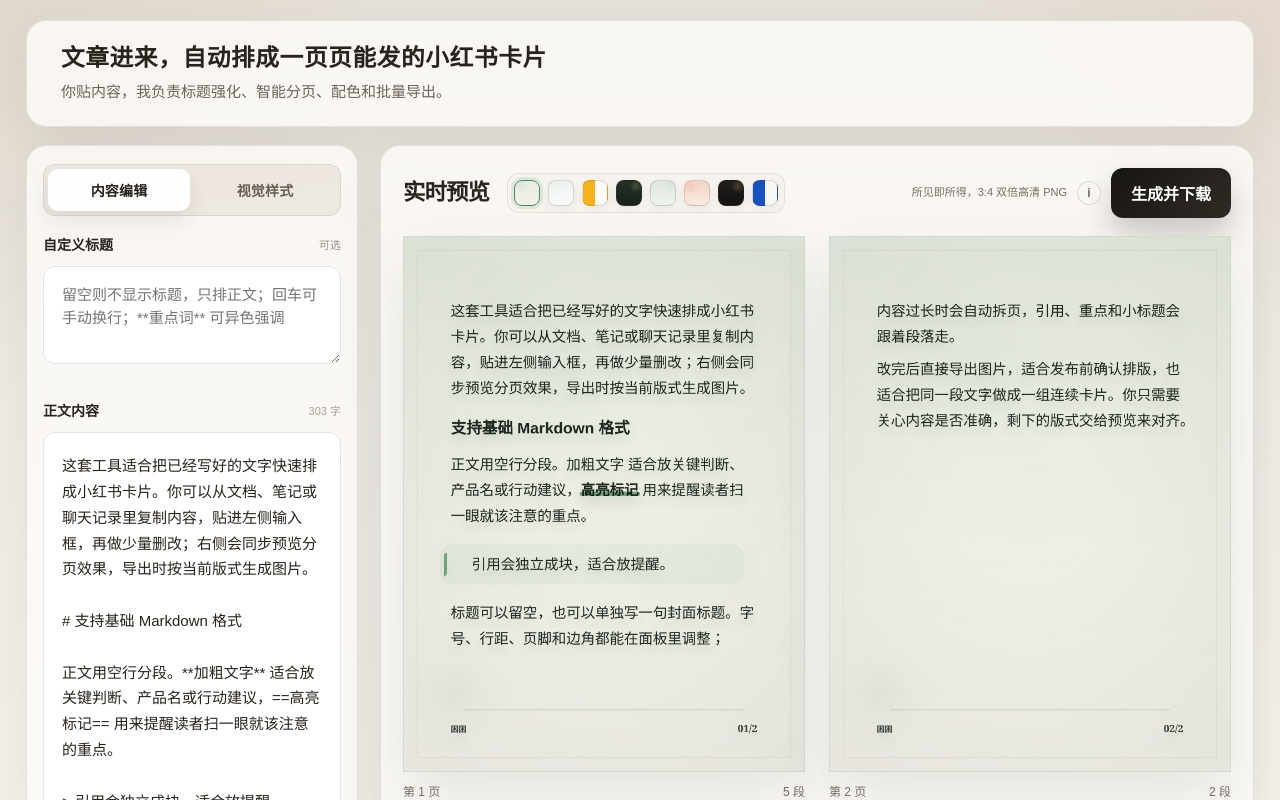
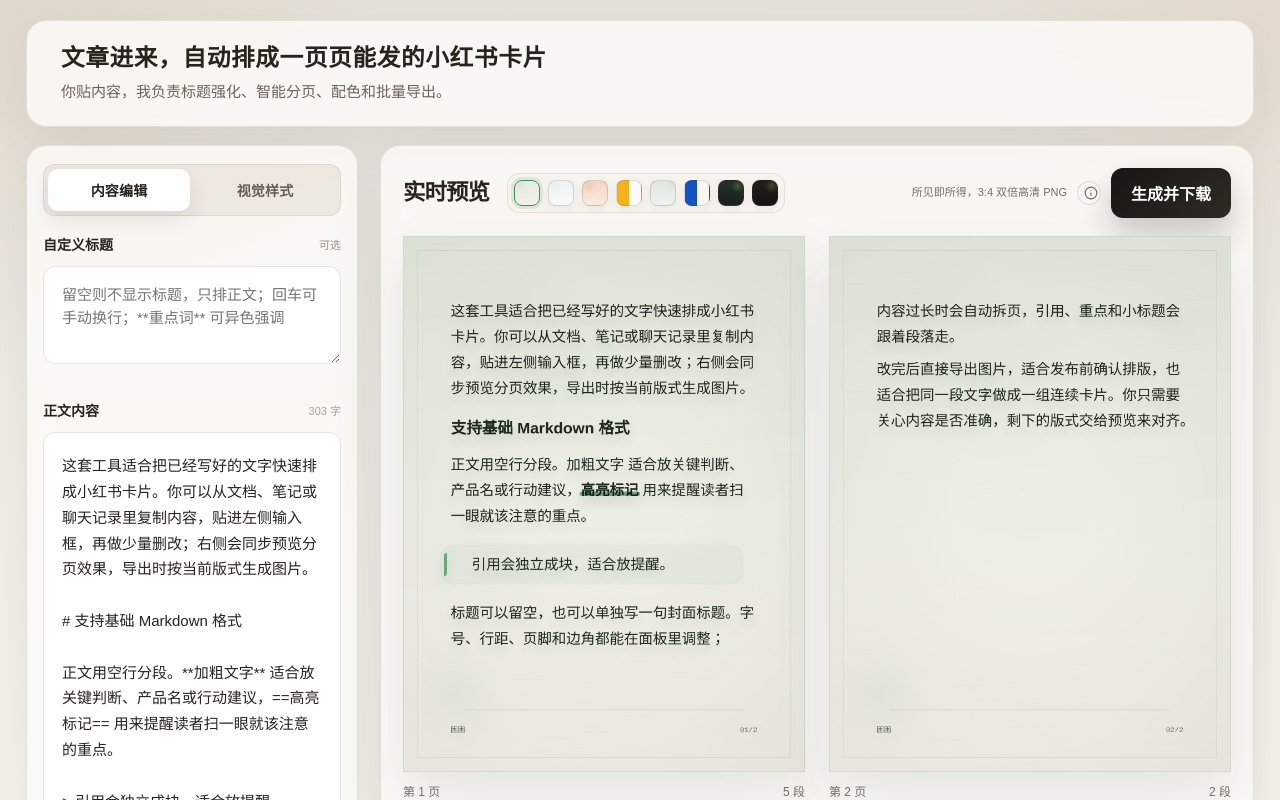
Before and after one commit to LuKK351/lukk-xhs-poster-studio, a Next.js app: page / in a window 1280 px wide. Shown: the top 800 px of the page. Built offline with nearby package versions, Linux system fonts and the light colour scheme.

Commit message:
Polish poster footer controls

```diff
--- a/app/globals.css
+++ b/app/globals.css
@@ -136,7 +136,7 @@ button:disabled {
   top: 14px;
   display: flex;
   flex-direction: column;
-  max-height: calc(100vh - 28px);
+  max-height: calc(100vh - 72px);
   padding: 18px 16px 16px;
   overflow: hidden;
 }
@@ -292,8 +292,21 @@ button:disabled {
   font-size: 15px;
 }
 
+.text-area::-webkit-scrollbar {
+  width: 5px;
+}
+
+.text-area::-webkit-scrollbar-thumb {
+  border-radius: 3px;
+  background: #e4e4e7;
+}
+
+.text-area::-webkit-scrollbar-thumb:hover {
+  background: #d4d4d8;
+}
+
 .text-area--content {
-  min-height: clamp(620px, 68vh, 820px);
+  min-height: clamp(520px, 58vh, 720px);
   flex: 1;
 }
 
@@ -637,6 +650,12 @@ button:disabled {
   line-height: 1;
 }
 
+.info-icon {
+  display: block;
+  width: 14px;
+  height: 14px;
+}
+
 .export-tooltip {
   position: absolute;
   right: 0;
--- a/app/page.tsx
+++ b/app/page.tsx
@@ -66,7 +66,7 @@ type TypographySettings = {
   titleFontMode: TitleFontMode;
 };
 
-type FooterRightMode = "auto" | "blank" | "page" | "date";
+type FooterRightMode = "blank" | "page" | "date";
 type CardCornerMode = "rounded" | "square";
 type SidebarTab = "content" | "style";
 type TitleFontMode = "serif" | "kai" | "sans" | "retroSerif";
@@ -551,6 +551,7 @@ const FOOTER_TEXT_Y = 890;
 const TITLE_FONT_FAMILY = "'Source Han Serif SC Heavy','Source Han Serif SC','Noto Serif CJK SC','Songti SC','STSong',serif";
 const RETRO_SERIF_FONT_FAMILY = "'FZYaSongS-B-GB','FZYaSong-M-GBK','HYDaSongJ','Source Han Serif SC Heavy','Source Han Serif SC','Songti SC','STSong',serif";
 const BODY_FONT_FAMILY = "'PingFang SC','Hiragino Sans GB','Noto Sans SC',sans-serif";
+const FOOTER_FONT_FAMILY = "'SF Mono','JetBrains Mono','Courier New','PingFang SC','Noto Sans SC',monospace";
 const LEADING_PUNCTUATION = new Set(Array.from("，。！？、；：）》」』】〕］〉〗’”%、,.!?;:)]}"));
 
 const TITLE_FONT_MODES: Record<
@@ -580,6 +581,19 @@ const TITLE_FONT_MODES: Record<
 };
 
 const INITIAL_THEME = THEMES[0];
+const THEME_PRESET_ORDER = [
+  "moss-paper",
+  "warm-editor",
+  "peach-cloud",
+  "lemon-note",
+  "sage-dawn",
+  "swiss-modern",
+  "forest-archive",
+  "deep-obsidian"
+];
+const THEME_PRESETS = THEME_PRESET_ORDER
+  .map((themeId) => THEMES.find((theme) => theme.id === themeId))
+  .filter((theme): theme is ThemeDefinition => Boolean(theme));
 
 function getTitleFontWeight(mode: TitleFontMode) {
   if (mode === "serif") return 500;
@@ -1777,6 +1791,46 @@ function drawCoverOrnament(
   context.restore();
 }
 
+function getFooterRightText(mode: FooterRightMode, index: number, totalPages: number) {
+  if (mode === "page") return `${String(index + 1).padStart(2, "0")}/${totalPages}`;
+  if (mode === "date") return getBeijingDateLabel();
+  return "";
+}
+
+function drawPosterFooter(
+  context: CanvasRenderingContext2D,
+  theme: ThemeDefinition,
+  index: number,
+  totalPages: number,
+  footerLeft: string,
+  footerRightMode: FooterRightMode
+) {
+  const leftText = footerLeft.trim();
+  const rightText = getFooterRightText(footerRightMode, index, totalPages);
+  const footerTextAlpha = Math.max(0.52, theme.surface.footerTextAlpha * 0.74);
+
+  context.strokeStyle = hexToRgba(theme.palette.text, theme.surface.footerLineAlpha * 0.72);
+  context.lineWidth = 1;
+  context.beginPath();
+  context.moveTo(FOOTER_LINE_LEFT, FOOTER_LINE_Y);
+  context.lineTo(FOOTER_LINE_RIGHT, FOOTER_LINE_Y);
+  context.stroke();
+
+  context.fillStyle = hexToRgba(theme.palette.text, footerTextAlpha);
+  context.font = `500 13px ${FOOTER_FONT_FAMILY}`;
+  context.textBaseline = "alphabetic";
+  if (leftText) context.fillText(leftText, CONTENT_LEFT, FOOTER_TEXT_Y);
+
+  if (rightText) {
+    context.save();
+    context.textAlign = "right";
+    context.font = `500 13px ${FOOTER_FONT_FAMILY}`;
+    context.fillStyle = hexToRgba(theme.palette.text, footerTextAlpha);
+    context.fillText(rightText, CONTENT_RIGHT, FOOTER_TEXT_Y);
+    context.restore();
+  }
+}
+
 async function renderPosterToDataUrl(
   page: PosterPage,
   theme: ThemeDefinition,
@@ -1786,6 +1840,7 @@ async function renderPosterToDataUrl(
   totalPages: number,
   footerLeft: string,
   footerRightMode: FooterRightMode,
+  footerEnabled: boolean,
   cardCornerMode: CardCornerMode
 ) {
   const canvas = document.createElement("canvas");
@@ -1896,31 +1951,7 @@ async function renderPosterToDataUrl(
     previousBlock = block;
   });
 
-  context.strokeStyle = hexToRgba(theme.palette.text, theme.surface.footerLineAlpha);
-  context.lineWidth = 1;
-  context.beginPath();
-  context.moveTo(FOOTER_LINE_LEFT, FOOTER_LINE_Y);
-  context.lineTo(FOOTER_LINE_RIGHT, FOOTER_LINE_Y);
-  context.stroke();
-
-  context.fillStyle = hexToRgba(theme.palette.text, theme.surface.footerTextAlpha);
-  context.font = `600 14px ${BODY_FONT_FAMILY}`;
-  context.fillText(footerLeft.trim() || "困困", CONTENT_LEFT, FOOTER_TEXT_Y);
-
-  let rightText = "";
-  if (footerRightMode === "page") rightText = `${String(index + 1).padStart(2, "0")}/${totalPages}`;
-  else if (footerRightMode === "date") rightText = getBeijingDateLabel();
-  else if (footerRightMode === "auto" && totalPages > 1) rightText = `${String(index + 1).padStart(2, "0")}/${totalPages}`;
-
-  if (rightText) {
-    context.save();
-    context.textAlign = "right";
-    context.font = theme.mode === "paper" || theme.mode === "archive"
-      ? `600 18px Georgia, 'Times New Roman', serif`
-      : `600 14px ${BODY_FONT_FAMILY}`;
-    context.fillText(rightText, CONTENT_RIGHT, FOOTER_TEXT_Y);
-    context.restore();
-  }
+  if (footerEnabled) drawPosterFooter(context, theme, index, totalPages, footerLeft, footerRightMode);
 
   return canvas.toDataURL("image/png");
 }
@@ -1944,8 +1975,9 @@ export default function HomePage() {
   const [lineHeight, setLineHeight] = useState(INITIAL_THEME.editor.lineHeight);
   const [titleFontMode, setTitleFontMode] = useState<TitleFontMode>(INITIAL_THEME.editor.titleFontMode);
   const [highlightStyle, setHighlightStyle] = useState<HighlightStyle>(INITIAL_THEME.editor.highlightStyle);
+  const [footerEnabled, setFooterEnabled] = useState(true);
   const [footerLeft, setFooterLeft] = useState("困困");
-  const [footerRightMode, setFooterRightMode] = useState<FooterRightMode>("auto");
+  const [footerRightMode, setFooterRightMode] = useState<FooterRightMode>("page");
   const [cardCornerMode, setCardCornerMode] = useState<CardCornerMode>("square");
   const [pages, setPages] = useState<PosterPage[]>([]);
   const [previewUrls, setPreviewUrls] = useState<string[]>([]);
@@ -2003,6 +2035,7 @@ export default function HomePage() {
           pages.length,
           footerLeft,
           footerRightMode,
+          footerEnabled,
           cardCornerMode
         );
         urls.push(dataUrl);
@@ -2013,7 +2046,7 @@ export default function HomePage() {
     return () => {
       cancelled = true;
     };
-  }, [pages, theme, typographySettings, highlightStyle, footerLeft, footerRightMode, cardCornerMode]);
+  }, [pages, theme, typographySettings, highlightStyle, footerLeft, footerRightMode, footerEnabled, cardCornerMode]);
 
   async function handleExportAll() {
     startExportTransition(async () => {
@@ -2027,6 +2060,7 @@ export default function HomePage() {
           pages.length,
           footerLeft,
           footerRightMode,
+          footerEnabled,
           cardCornerMode
         );
         downloadDataUrl(dataUrl, `xhs-poster-${index + 1}.png`);
@@ -2102,7 +2136,7 @@ export default function HomePage() {
                     <span className="section-meta">{theme.preset}</span>
                   </div>
                   <div className="theme-list">
-                    {THEMES.map((item) => {
+                    {THEME_PRESETS.map((item) => {
                       const isActive = item.id === themeId;
                       return (
                         <button
@@ -2214,20 +2248,29 @@ export default function HomePage() {
                   <div className="control-stack">
                     <div className="control-item">
                       <div className="section-head section-head--compact">
+                        <label htmlFor="footer-enabled-mode">页脚显示</label>
+                        <span className="section-meta">含横线与角标</span>
+                      </div>
+                      <select id="footer-enabled-mode" className="select-input" value={footerEnabled ? "on" : "off"} onChange={(event) => setFooterEnabled(event.target.value === "on")}>
+                        <option value="on">显示页脚</option>
+                        <option value="off">关闭页脚</option>
+                      </select>
+                    </div>
+                    <div className="control-item">
+                      <div className="section-head section-head--compact">
                         <label htmlFor="footer-left-input">左下角内容</label>
-                        <span className="section-meta">默认困困</span>
+                        <span className="section-meta">可留空</span>
                       </div>
-                      <input id="footer-left-input" className="text-input" value={footerLeft} onChange={(event) => setFooterLeft(event.target.value)} placeholder="困困" />
+                      <input id="footer-left-input" className="text-input" value={footerLeft} onChange={(event) => setFooterLeft(event.target.value)} placeholder="账号名、署名或栏目名，可留空" />
                     </div>
                     <div className="control-item">
                       <div className="section-head section-head--compact">
                         <label htmlFor="footer-right-mode">右下角内容</label>
-                        <span className="section-meta">默认自动</span>
+                        <span className="section-meta">默认页码</span>
                       </div>
                       <select id="footer-right-mode" className="select-input" value={footerRightMode} onChange={(event) => setFooterRightMode(event.target.value as FooterRightMode)}>
-                        <option value="auto">自动</option>
+                        <option value="page">显示页码</option>
                         <option value="blank">留空</option>
-                        <option value="page">显示页码</option>
                         <option value="date">显示北京时间日期</option>
                       </select>
                     </div>
@@ -2254,7 +2297,7 @@ export default function HomePage() {
               <div className="preview-title-row">
                 <h2>实时预览</h2>
                 <div className="theme-quickbar" aria-label="配色快捷切换">
-                  {THEMES.map((item) => (
+                  {THEME_PRESETS.map((item) => (
                     <button
                       key={item.id}
                       type="button"
@@ -2277,7 +2320,13 @@ export default function HomePage() {
             <div className="preview-head-actions">
               <span className="preview-note">所见即所得，3:4 双倍高清 PNG</span>
               <span className="export-help">
-                <button type="button" className="info-button" aria-label="查看导出说明">i</button>
+                <button type="button" className="info-button" aria-label="查看导出说明">
+                  <svg className="info-icon" xmlns="http://www.w3.org/2000/svg" width="14" height="14" viewBox="0 0 24 24" fill="none" stroke="currentColor" strokeWidth="2" strokeLinecap="round" strokeLinejoin="round" aria-hidden="true">
+                    <circle cx="12" cy="12" r="10" />
+                    <path d="M12 16v-4" />
+                    <path d="M12 8h.01" />
+                  </svg>
+                </button>
                 <span className="export-tooltip" role="tooltip">{pages.length} 张卡片将按当前主题批量下载。也可以右键单击单张预览图片保存。</span>
               </span>
               <button className="primary-button preview-primary-button" onClick={() => void handleExportAll()} disabled={isExporting}>
```
Also changed, not shown: scripts/check-default-content.mjs (+15 -0 lines).
